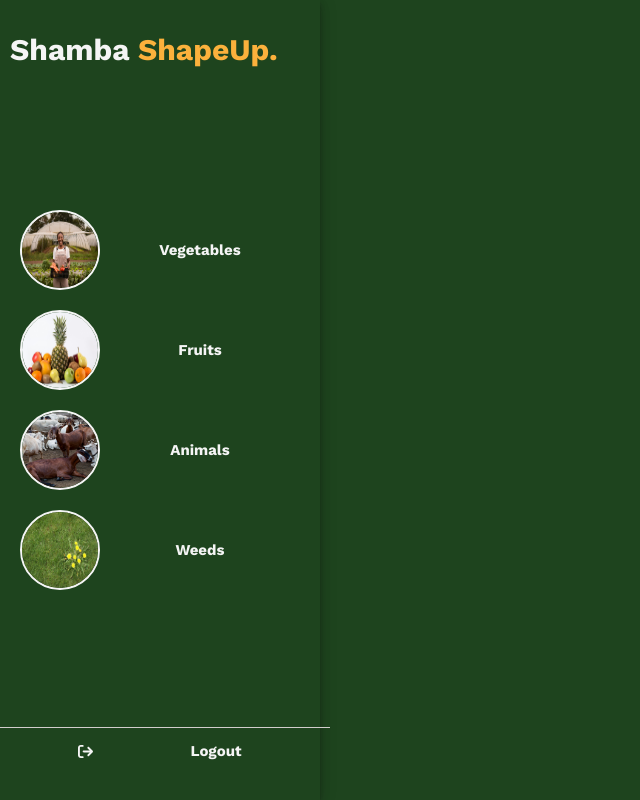
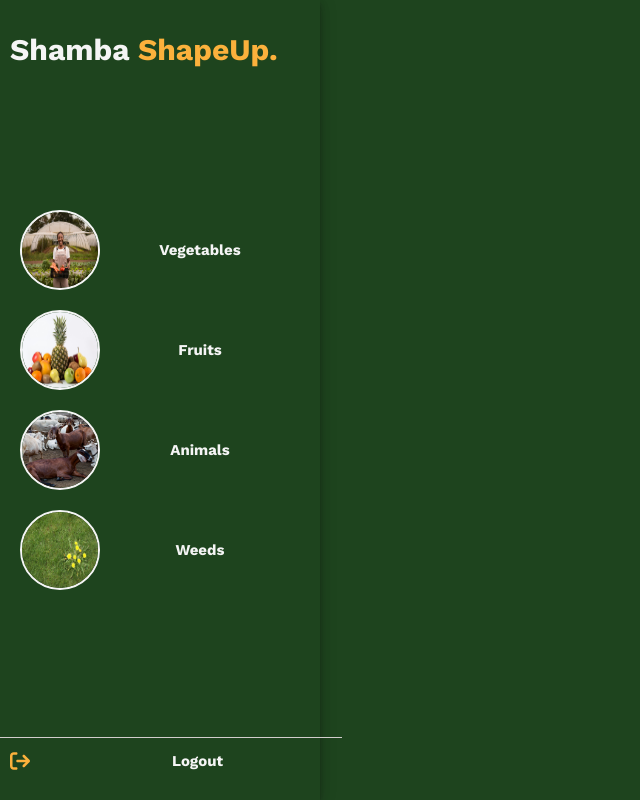
Before and after one commit to Murage-Ivy/downwork, a React (Create React App) app: page /postpage in a window 1280 px wide. Shown: the whole page, without its empty margins (0-640 px from the left). Built offline with nearby package versions, Linux system fonts and the light colour scheme.

Commit message:
Refactor sidebar styles

```diff
--- a/src/components/Sidebar.tsx
+++ b/src/components/Sidebar.tsx
@@ -43,7 +43,7 @@ function Sidebar() {
         {topicsList}
       </div>
       <div className="logout">
-        <FontAwesomeIcon icon={faSignOut} />
+        <FontAwesomeIcon icon={faSignOut}id="logout-icon" />
         <h4>Logout</h4>
       </div>
     </div>
--- a/src/index.css
+++ b/src/index.css
@@ -403,10 +403,11 @@ a {
 }
 
 .logout {
-  display: flex;
-  justify-content: space-around;
+  display: grid;
+  grid-template-columns: 1fr 3fr;
+  justify-content: center;
   align-items: center;
-  padding: 20px;
+  padding-top: 20px;
   position: relative;
   cursor: pointer;
 }
@@ -414,11 +415,15 @@ a {
 .logout::after {
   content: "";
   display: block;
-  width: 340px;
+  width: 345px;
   height: 1px;
   background-color: rgb(210, 205, 205);
   position: absolute;
   top: 0.5em;
-  /* left: 4.5em; */
+  left: -0.9em;
+}
+#logout-icon {
+  color: var(--tertiary-color);
+  font-size: 20px;
 }
 /* Sidebar posts ends */
```
